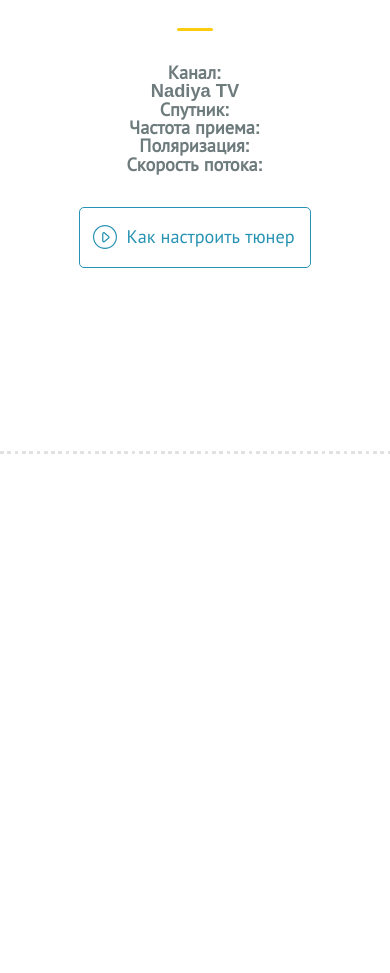
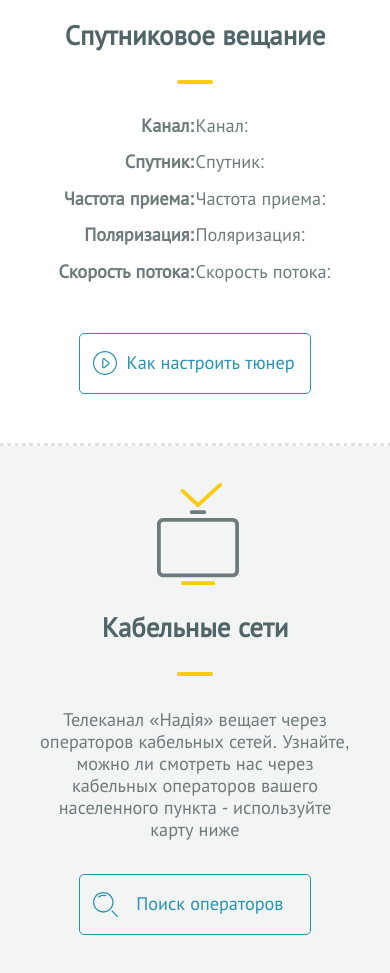
Before and after one commit to isverkunova/freelance-info, a website: page src/index.html in a window 390 px wide. Shown: the part 1015-1988 px from the top of the page. Before the commit the page ends 1469 px from the top, so only its background shows below. Drawn offline with nearby package versions, Linux system fonts and the light colour scheme; files that its build step writes are made by us from their sources; files whose address does not match are found by name.

Commit message:
second commit

```diff
--- a/src/components/info/mobile.scss
+++ b/src/components/info/mobile.scss
@@ -93,6 +93,7 @@
             align-items: center;
             justify-content: center;
             box-sizing: border-box;
+            background-color: #f3f4f4;
 
             img {
                 width: px(137, $m);
@@ -104,7 +105,6 @@
                 width: px(335, $m);
                 font-size: px(30, $m);
                 color: #6e7b7d;
-
             }
 
             .downloads {
@@ -193,11 +193,10 @@
 
         .internet::after {
             display: block;
-            position: absolute;
+            position: relative;
             width: 100%;
             height: px(6, $m);
-            margin-bottom: px(80, $m);
-            top: px(1006, $m);
+            bottom: 0;
             left: 0;
             content: '';
             background-image: url($pass-to-img + 'divider.svg');
@@ -214,7 +213,32 @@
 
             img {
                 width: px(118, $m);
-                margin: 0 0 px(50, $m) px(-40, $m);
+                margin: px(80, $m) 0 px(50, $m) px(-40, $m);
+            }
+
+            .sets {
+                display: flex;
+
+                .right {
+                    display: flex;
+                    flex-direction: column;
+                    align-items: flex-end;
+
+                    & > span {
+                        padding-bottom: px(30, $m);
+                    }
+                }
+
+                .left {
+                    display: flex;
+                    flex-direction: column;
+                    align-items: flex-start;
+
+                    & > span {
+                        font-weight: normal;
+                        padding-bottom: px(30, $m);
+                    }
+                }
             }
 
             .btn-full {
@@ -239,6 +263,10 @@
                 a {
                     color: #fff;
                 }
+
+                &::after {
+                    background: url($pass-to-img + 'videoPlayIcon_hover.svg') no-repeat;
+                }
             }
 
             .btn-full::after {
@@ -257,15 +285,68 @@
 
         .satellite::after {
             display: block;
-            position: absolute;
+            position: relative;
             width: 100%;
             height: px(6, $m);
-            top: px(1006, $m);
+            bottom: 0;
             left: 0;
             content: '';
             background-image: url($pass-to-img + 'divider.svg');
         }
         // END satellite
+
+        .cable {
+            display: flex;
+            position: relative;
+            flex-direction: column;
+            padding-top: px(60, $m);
+            align-items: center;
+            justify-content: center;
+            box-sizing: border-box;
+            background-color: #f3f4f4;
+
+            img {
+                width: px(134, $m);
+                margin: 0 0 px(50, $m) px(10, $m);
+            }
+
+            p {
+                text-align: center;
+                width: px(510, $m);
+                font-size: px(30, $m);
+                color: #6e7b7d;
+                line-height: px(36, $m);
+            }
+
+            .btn-empty {
+                position: relative;
+                width: px(380, $m);
+                height: px(100, $m);
+                margin: px(55, $m) 0 px(80, $m);
+                padding: px(33, $m) 0 0 px(92, $m);
+                box-sizing: border-box;
+                border: px(2, $m) solid #2793b2;
+                border-radius: 5px;
+
+                a {
+                    color: #2793b2;
+                    font-size: px(30, $m);
+                }
+
+                &::after {
+                    display: block;
+                    position: absolute;
+                    width: px(41, $m);
+                    height: px(42, $m);
+                    content: '';
+                    top: px(28, $m);
+                    left: px(21, $m);
+                    background: url($pass-to-img + 'findOperatorsIcon.svg') no-repeat;
+                    background-size: px(41, $m);
+                    z-index: 20;
+                }
+            }
+        }
     }
     // END container
 }
--- a/src/index.html
+++ b/src/index.html
@@ -48,19 +48,38 @@
             <img src="theme/images/info/satelliteIcon.svg" alt="">
             <h2>Спутниковое вещание</h2>
             <div class="divider"></div>
-            <span>Канал:</span><span class="thin">Nadiya TV</span>
-            <span>Спутник:</span>
-            <span>Частота приема:</span>
-            <span>Поляризация:</span>
-            <span>Скорость потока:</span>
+            <div class="sets">
+                <div class="right">
+                    <span>Канал:</span>
+                    <span>Спутник:</span>
+                    <span>Частота приема:</span>
+                    <span>Поляризация:</span>
+                    <span>Скорость потока:</span>
+                </div>
+                <div class="left">
+                    <span>Канал:</span>
+                    <span>Спутник:</span>
+                    <span>Частота приема:</span>
+                    <span>Поляризация:</span>
+                    <span>Скорость потока:</span>
+                </div>
+            </div>
             <div class="btn-full">
                 <a href="#">Как настроить тюнер</a>
             </div>
         </div>
-        <!--END sputnik-->
+        <!--END satellite-->
 
         <div class="cable">
-
+            <img src="theme/images/info/tvIcon.svg" alt="">
+            <h2>Кабельные сети</h2>
+            <div class="divider"></div>
+            <p>Телеканал &laquo;Надiя&raquo; вещает через операторов кабельных
+            сетей. Узнайте, можно ли смотреть нас через кабельных операторов
+            вашего населенного пункта - используйте карту ниже</p>
+            <div class="btn-empty">
+                <a href="#">Поиск операторов</a>
+            </div>
         </div>
 
         <div class="apps">
@@ -68,6 +87,6 @@
         </div>
     </div>
 </section>
-<script src="js/app.js"></script>
+<!--<script src="js/app.js"></script>-->
 </body>
 </html>
```
Also changed, not shown: src/theme/images/info/banner.jpg (added).
